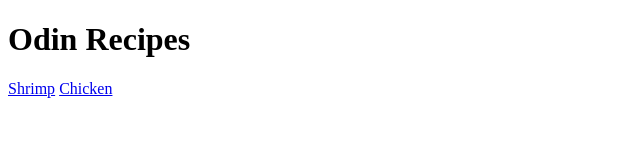
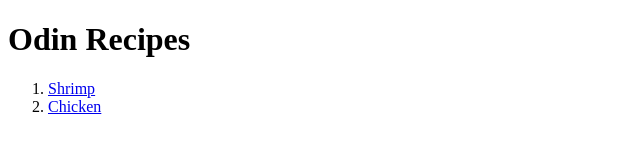
Before and after one commit to Projects-BN/odin-recipes, a plain HTML site: page index.html in a window 1280 px wide. Shown: the whole page, without its empty margins (0-640 px from the left). Drawn offline with Linux system fonts and the light colour scheme.

Commit message:
add order list to recipes links

```diff
--- a/index.html
+++ b/index.html
@@ -8,7 +8,10 @@
 </head>
 <body>
     <h1>Odin Recipes</h1>
-    <a href="recipes/Shrimp.html">Shrimp</a>
-    <a href="recipes/Chicken.html">Chicken</a>
+    <ol>
+        <li><a href="recipes/Shrimp.html">Shrimp</a></li>
+        <li><a href="recipes/Chicken.html">Chicken</a></li>
+    </ol>
+
 </body>
 </html>
```
